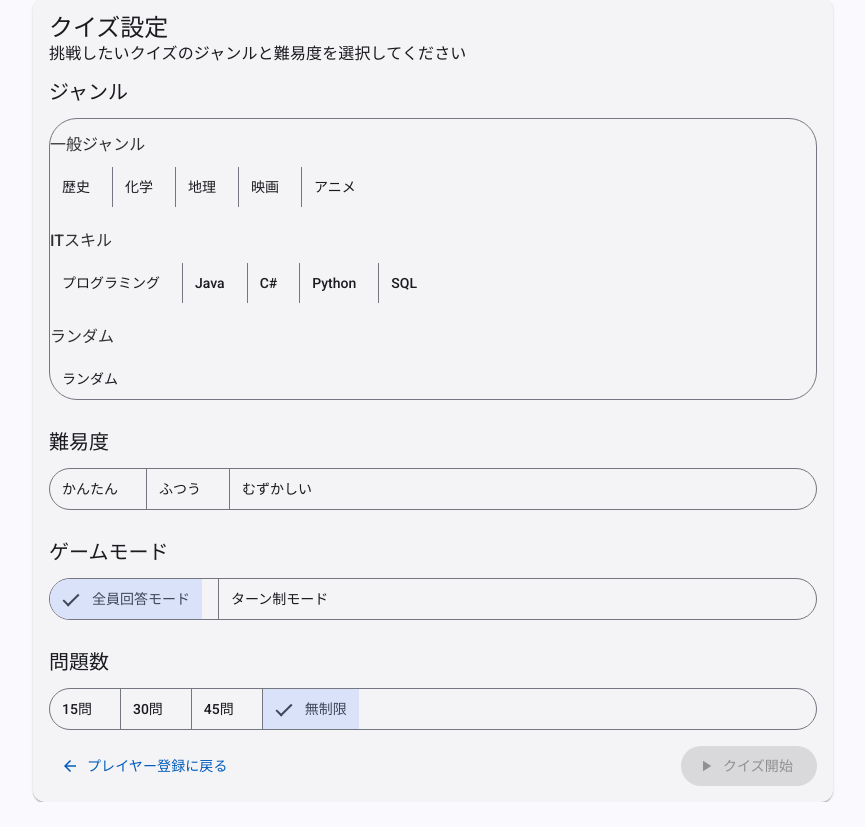
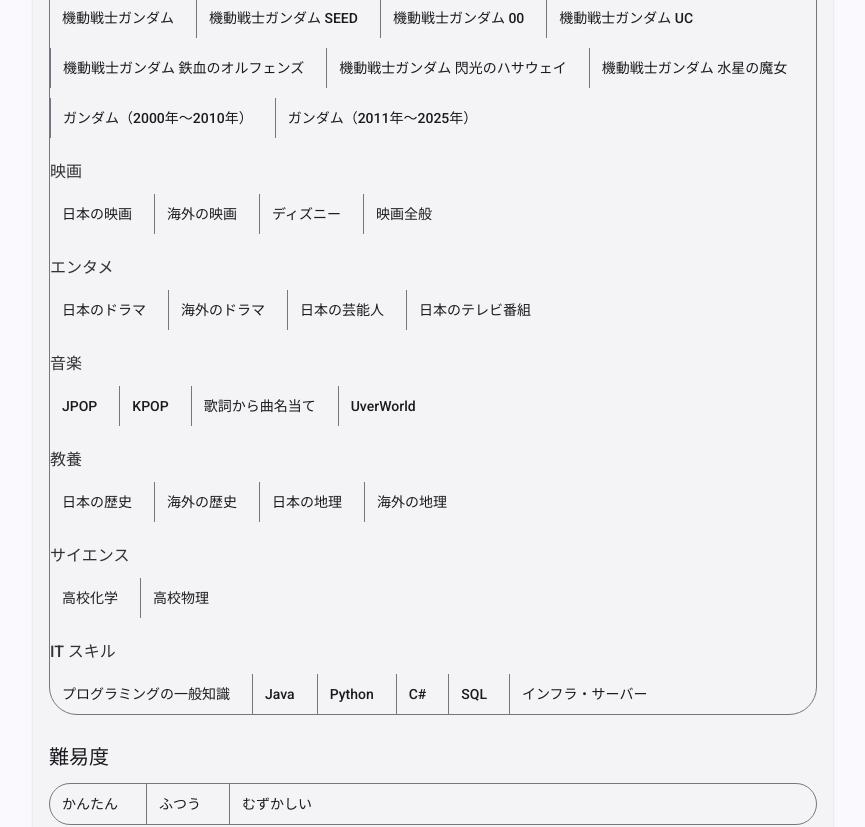
Before and after one commit to Tago-F/freestylequizgame002, an Angular app in the folder frontend/: page /game-setup in a window 1280 px wide. Shown: the top 827 px of the page, without its empty margins (207-1072 px from the left). Before the commit the page ends 802 px from the top, so only its background shows below. Built offline with nearby package versions, Linux system fonts and the light colour scheme.

Commit message:
クイズジャンルを大幅に追加。

```diff
--- a/frontend/src/app/game-selection/change-log.model.ts
+++ b/frontend/src/app/game-selection/change-log.model.ts
@@ -10,9 +10,58 @@
   };
 }
 
-export const APP_VERSION = '1.2.0';
+export const APP_VERSION = '1.4.0';
 
 export const CHANGE_LOG: Changelog[] = [
+  {
+    version: '1.4.0',
+    date: '2025-11-29',
+    changes: {
+      changed: [
+        'クイズ設定画面のジャンル選択肢を大幅に拡充しました。',
+        'アニメ、映画、エンタメ、音楽、教養、サイエンス、ITスキルの各カテゴリに、より詳細なジャンルを追加しました。'
+      ],
+    },
+  },
+  {
+    version: '1.3.0',
+    date: '2025-11-29',
+    changes: {
+      added: [
+        'クイズの出題数を設定する機能を追加',
+        'クイズ結果（ランキング）を表示するリザルト画面を追加',
+      ],
+    },
+  },
+  {
+    version: '1.2.3',
+    date: '2025-11-29',
+    changes: {
+      changed: [
+        'クイズ文章の文字数上限を50文字から75文字に拡張',
+        '使用するGeminiモデルを `gemini-pro-1.5-flash-lite` から `gemini-1.5-flash` に変更',
+      ],
+    },
+  },
+  {
+    version: '1.2.2',
+    date: '2025-11-29',
+    changes: {
+      changed: [
+        'クイズ重複防止のためAIに連携する過去問の件数を15件から30件に増加',
+      ],
+    },
+  },
+  {
+    version: '1.2.1',
+    date: '2025-11-29',
+    changes: {
+      documentation: [
+        '肥大化した画面設計書を画面ごとに分割',
+        'タスク計画書のステータス管理方法を改善',
+      ],
+    },
+  },
   {
     version: '1.2.0',
     date: '2025-11-24',
@@ -28,7 +77,7 @@
     date: '2025-11-24',
     changes: {
       changed: [
-        'クイズ重複防止機能の仕様を、選択ジャンルにおける最新15件のみ参照するよう変更',
+        'クイズ重複防止機能の仕様を、選択ジャンルにおける最新30件のみ参照するよう変更',
       ],
       documentation: [
         'クイズ重複防止機能の仕様変更に伴うドキュメント更新',
--- a/frontend/src/app/shared/quiz-state.service.ts
+++ b/frontend/src/app/shared/quiz-state.service.ts
@@ -14,16 +14,58 @@
 export class QuizStateService {
   public readonly genreCategories: GenreCategory[] = [
     {
-      name: '一般ジャンル',
-      genres: ['歴史', '化学', '地理', '映画', 'アニメ']
+      name: 'アニメ',
+      genres: [
+        'アニメ（1990～1999年）',
+        'アニメ（2000～2009年）',
+        'アニメ（2010年～2019年）',
+        'アニメ（2020年～2025年）'
+      ]
     },
     {
-      name: 'ITスキル',
-      genres: ['プログラミング', 'Java', 'C#', 'Python', 'SQL']
+      name: 'ガンダム',
+      genres: [
+        '機動戦士ガンダム',
+        '機動戦士ガンダム SEED',
+        '機動戦士ガンダム 00',
+        '機動戦士ガンダム UC',
+        '機動戦士ガンダム 鉄血のオルフェンズ',
+        '機動戦士ガンダム 閃光のハサウェイ',
+        '機動戦士ガンダム 水星の魔女',
+        'ガンダム（2000年～2010年）',
+        'ガンダム（2011年～2025年） '
+      ]
     },
     {
-      name: 'ランダム',
-      genres: ['ランダム']
+      name: '映画',
+      genres: ['日本の映画', '海外の映画', 'ディズニー', '映画全般']
+    },
+    {
+      name: 'エンタメ',
+      genres: ['日本のドラマ', '海外のドラマ', '日本の芸能人', '日本のテレビ番組']
+    },
+    {
+      name: '音楽',
+      genres: ['JPOP', 'KPOP', '歌詞から曲名当て', 'UverWorld']
+    },
+    {
+      name: '教養',
+      genres: ['日本の歴史', '海外の歴史', '日本の地理', '海外の地理']
+    },
+    {
+      name: 'サイエンス',
+      genres: ['高校化学', '高校物理']
+    },
+    {
+      name: 'IT スキル',
+      genres: [
+        'プログラミングの一般知識',
+        'Java',
+        'Python',
+        'C#',
+        'SQL',
+        'インフラ・サーバー'
+      ]
     }
   ];
 
```
Also changed, not shown: 2 other files (tests, documents, lock files or other folders).
